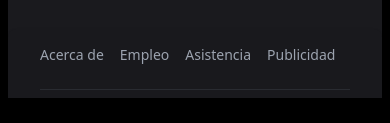
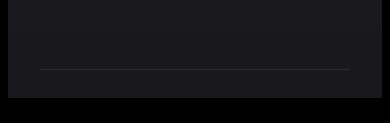
Before and after one commit to OAmietta/Spotify-Clone, an Astro site: page /1 in a window 390 px wide. Shown: the part 661-784 px from the top of the page. Built offline with nearby package versions, Linux system fonts and the light colour scheme; Astro itself is replaced by a stand-in of ours.

Commit message:
UPD Minimal footer

```diff
--- a/src/components/Footer.astro
+++ b/src/components/Footer.astro
@@ -4,8 +4,8 @@
 
 <footer class="rounded-lg shadow bg-zinc-900/20 mt-8 px-4">
   <div class="w-full max-w-screen-xl mx-auto p-4 md:py-10">
-    <div class="sm:flex sm:items-center sm:justify-end">
-      <!-- <a
+    <!-- <div class="sm:flex sm:items-center sm:justify-end">
+      <a
         href="#"
         class="flex items-center mb-4 sm:mb-0 space-x-3 rtl:space-x-reverse"
       >
@@ -18,7 +18,7 @@
           class="self-center text-2xl font-semibold whitespace-nowrap text-white"
           >Spotify Clone</span
         >
-      </a> -->
+      </a>
       <ul
         class="flex flex-wrap items-center mb-6 text-sm font-medium sm:mb-0 text-gray-400"
       >
@@ -35,7 +35,7 @@
           <a href="#" class="hover:underline">Publicidad</a>
         </li>
       </ul>
-    </div>
+    </div> -->
     <hr class="my-6 border-gray-500/20 sm:mx-auto lg:my-4" />
     <span class="block text-sm sm:text-center text-gray-400"
       >© 2024 <a href="#" class="hover:underline">Spotify Clone</a>. No Rights
```
